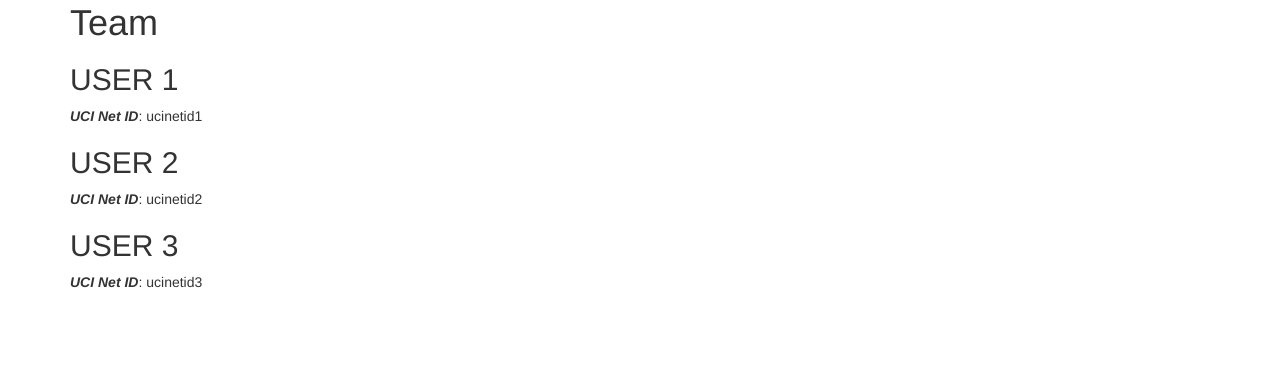
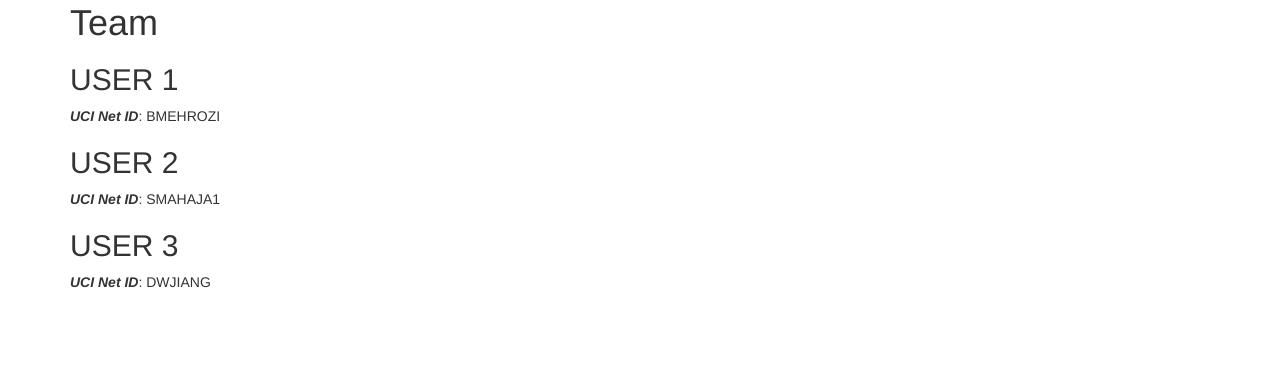
Before and after one commit to JasonMehroziad/Descendant, a Jekyll site: the page built from docs/team.md, in a window 1280 px wide. Shown: the part 170-547 px from the top of the page. Built offline with Jekyll 4.4.1, drawn with Linux system fonts in a browser that asks for light colours.

Commit message:
Added team ids

```diff
--- a/docs/team.md
+++ b/docs/team.md
@@ -7,10 +7,10 @@
 
 
 ## USER 1
-***UCI Net ID***: ucinetid1
+***UCI Net ID***: BMEHROZI
 
 ## USER 2
-***UCI Net ID***: ucinetid2
+***UCI Net ID***: SMAHAJA1
 
 ## USER 3
-***UCI Net ID***: ucinetid3
+***UCI Net ID***: DWJIANG
```
